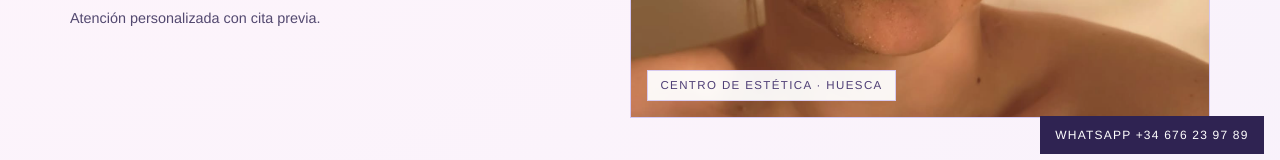
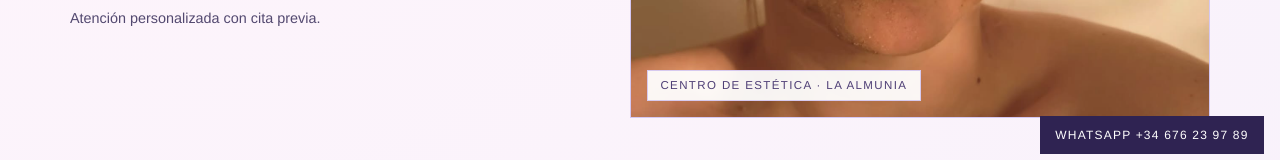
Before and after one commit to EduardoMGuillen/martamartinezweb, a Next.js app: page / in a window 1280 px wide. Shown: the part 630-790 px from the top of the page. Built offline with nearby package versions, Linux system fonts and the light colour scheme.

Commit message:
Update location copy to La Almunia
Replace remaining references to Huesca in the hero and location text so the site consistently reflects La Almunia de Doña Godina.

```diff
--- a/app/page.js
+++ b/app/page.js
@@ -278,7 +278,7 @@ export default function HomePage() {
           <div className="hero-visual">
             <div className="hero-image-main">
               <Image src="/image5.png" alt="Tratamiento facial en centro de estética" fill priority sizes="560px" />
-              <div className="hero-caption">Centro de Estética · Huesca</div>
+              <div className="hero-caption">Centro de Estética · La Almunia</div>
             </div>
             <div className="hero-chip">+30 tratamientos</div>
           </div>
@@ -548,7 +548,8 @@ export default function HomePage() {
           <div className="location-card">
             <h2>Ubicación</h2>
             <p>
-              Estamos en Huesca. Pulsa el botón para abrir la ruta directa en Google Maps y llegar
+              Estamos en La Almunia de Doña Godina. Pulsa el botón para abrir la ruta directa en
+              Google Maps y llegar
               al centro sin complicaciones.
             </p>
             <div className="map-frame-wrap">
```
